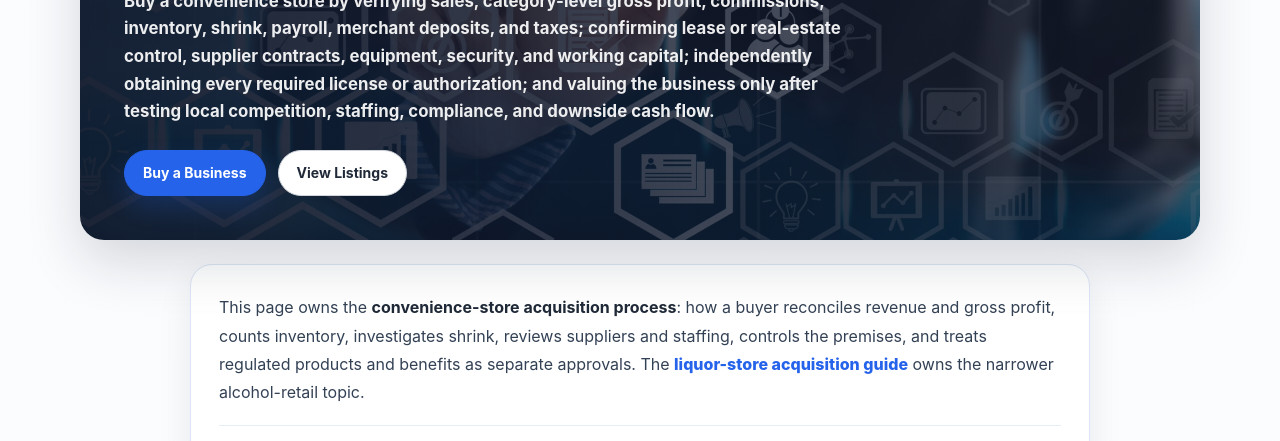
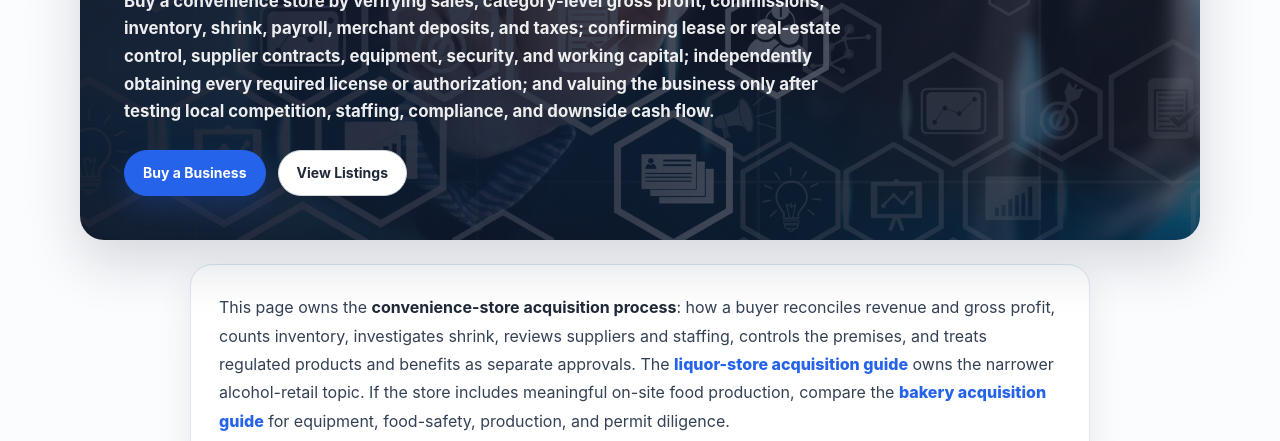
Before and after one commit to thecloudforestretreat/businessbuyingandselling-site, a plain HTML site: page blog/how-to-buy-a-convenience-store/index.html in a window 1280 px wide. Shown: the part 507-948 px from the top of the page. Drawn offline with Linux system fonts and the light colour scheme.

Commit message:
Update index.html

```diff
--- a/blog/how-to-buy-a-convenience-store/index.html
+++ b/blog/how-to-buy-a-convenience-store/index.html
@@ -386,7 +386,7 @@ data-analytics-goal="listing_view">View Listings</a>
 <div class="sell-value-body">
 
 <section class="sell-value-panel">
-<p>This page owns the <strong>convenience-store acquisition process</strong>: how a buyer reconciles revenue and gross profit, counts inventory, investigates shrink, reviews suppliers and staffing, controls the premises, and treats regulated products and benefits as separate approvals. The <a href="/blog/buying-a-liquor-store/">liquor-store acquisition guide</a> owns the narrower alcohol-retail topic.</p>
+<p>This page owns the <strong>convenience-store acquisition process</strong>: how a buyer reconciles revenue and gross profit, counts inventory, investigates shrink, reviews suppliers and staffing, controls the premises, and treats regulated products and benefits as separate approvals. The <a href="/blog/buying-a-liquor-store/">liquor-store acquisition guide</a> owns the narrower alcohol-retail topic. If the store includes meaningful on-site food production, compare the <a href="/blog/buying-a-bakery-business/" data-analytics-event="internal_link_click" data-analytics-label="Bakery Acquisition Guide" data-analytics-section="convenience_store_core">bakery acquisition guide</a> for equipment, food-safety, production, and permit diligence.</p>
 
 <div class="sell-value-highlights"><h2>Eight Steps Before Buying a Convenience Store</h2><ol>
 <li><strong>Define what transfers.</strong> Identify assets or equity, name and branding, lease or real estate, inventory, fixtures, coolers, food equipment, POS, cameras, vehicles, customer data, vendor contracts, deposits, licenses, liabilities, and exclusions.</li>
```
